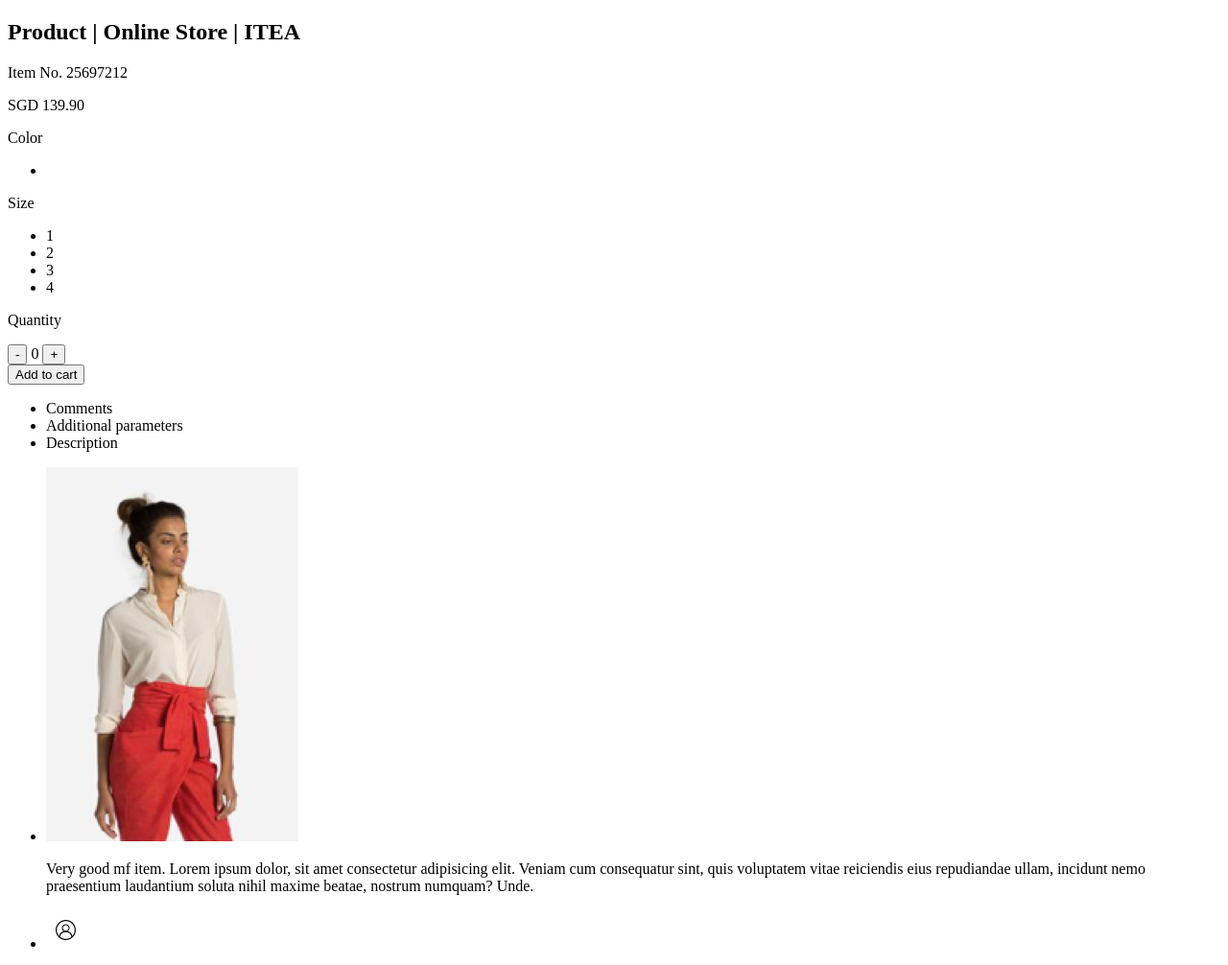
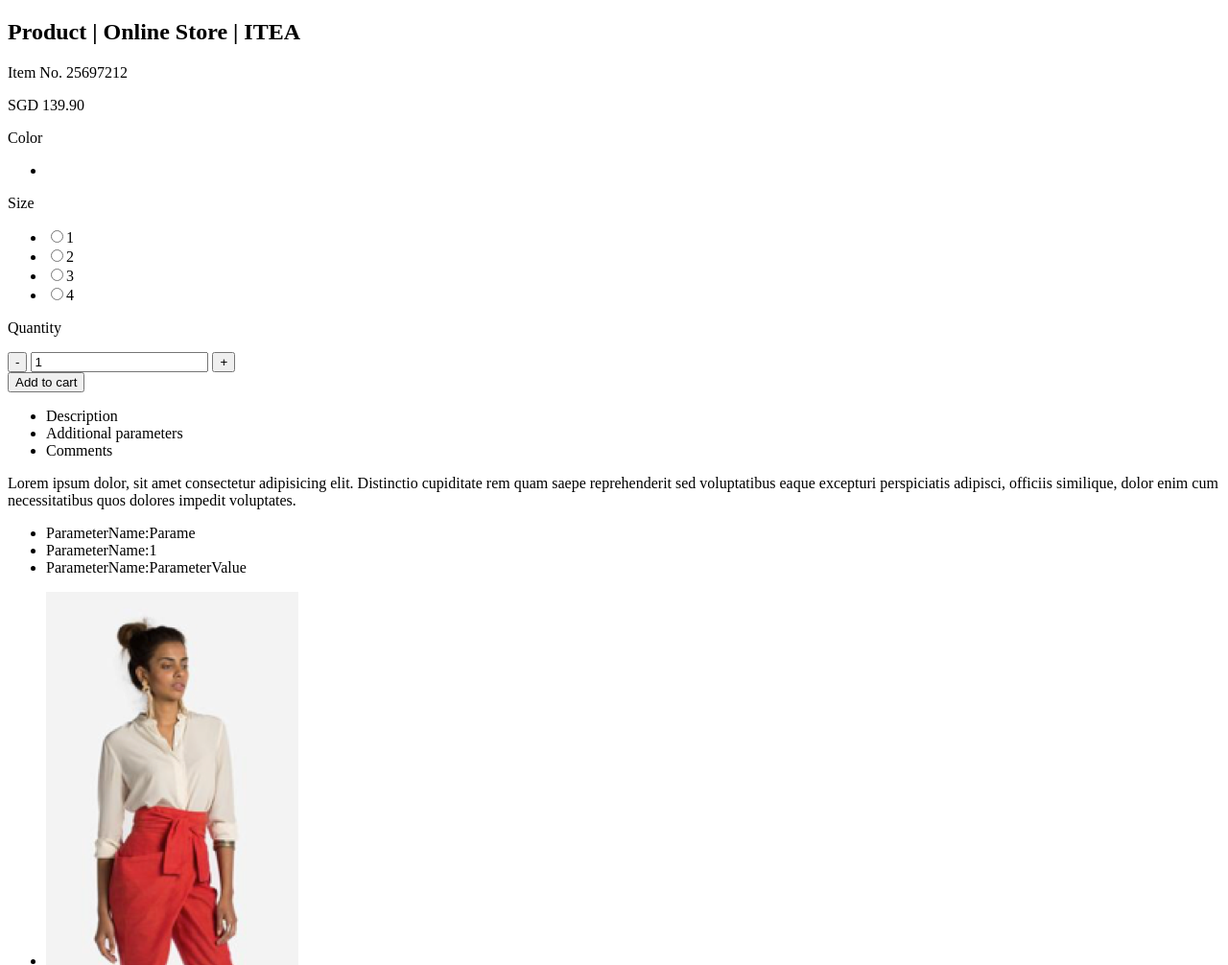
Before and after one commit to StudentsProjectsITEA/itea-online-store, a Yii app: template frontend/views/site/product.php in a window 1280 px wide. Shown: the top 1006 px of the page at 96% size. Run offline with PHP 8.4 and a stand-in for Yii, Linux system fonts and the light colour scheme; the template is opened without the code that fills it, so the values that code supplies are empty; some libraries are stand-ins or nearby versions.

Commit message:
Changed views

```diff
--- a/frontend/views/site/product.php
+++ b/frontend/views/site/product.php
@@ -41,7 +41,6 @@ $this->params['breadcrumbs'][] = $this->title;
             </div>
         </div>
     </div>
-
     <form action="#" class="product-main-info">
         <h2 class="product-title"><?= Html::encode($this->title) ?></h2>
         <span class="product-meta">Item No. 25697212</span>
@@ -52,31 +51,47 @@ $this->params['breadcrumbs'][] = $this->title;
         </ul>
         <p class="product-filter">Size</p>
         <ul class="product-sizes">
-            <li class="size-item">1</li>
-            <li class="size-item active">2</li>
-            <li class="size-item">3</li>
-            <li class="size-item">4</li>
+            <li class="size-item"><input name="size" type="radio" value="1"><span>1</span></li>
+            <li class="size-item"><input name="size" type="radio" value="2"><span>2</span></li>
+            <li class="size-item"><input name="size" type="radio" value="3"><span>3</span></li>
+            <li class="size-item"><input name="size" type="radio" value="3"><span>4</span></li>
         </ul>
         <p class="product-filter">Quantity</p>
         <div class="product-counter">
-            <button class="product-counter-btn">-</button>
-            <span class="product-counter-value">0</span>
-            <button class="product-counter-btn">+</button>
+            <button class="product-counter-btn" type="button">-</button>
+            <input type="number" class="product-counter-value" value="1"/>
+            <button class="product-counter-btn increase" type="button">+</button>
         </div>
-
         <button type="submit" class="btn-add-to-cart">Add to cart</button>
     </form>
+</section>
 
-</section>
 <section>
-
     <div class="product-tabs">
         <ul class="product-tabs-options">
+            <li data-target="description" class="active">Description</li>
+            <li data-target="parameters">Additional parameters</li>
             <li data-target="comments">Comments</li>
-            <li data-target="parameters">Additional parameters</li>
-            <li data-target="description" class="active">Description</li>
         </ul>
         <div class="product-tabs-content">
+            <div class="product-tabs-item active" data-target="description">
+                <p class="product-description">Lorem ipsum dolor, sit amet consectetur adipisicing elit. Distinctio
+                    cupiditate rem quam saepe reprehenderit sed voluptatibus eaque excepturi perspiciatis adipisci,
+                    officiis similique, dolor enim cum necessitatibus quos dolores impedit voluptates.</p>
+            </div>
+            <div class="product-tabs-item" data-target="parameters">
+                <ul class="parameters-list">
+                    <li>
+                        <span class="parameter-name">ParameterName</span>:<span>Parame</span>
+                    </li>
+                    <li>
+                        <span class="parameter-name">ParameterName</span>:<span>1</span>
+                    </li>
+                    <li>
+                        <span class="parameter-name">ParameterName</span>:<span>ParameterValue</span>
+                    </li>
+                </ul>
+            </div>
             <div class="product-tabs-item" data-target="comments">
                 <ul class="comments-list">
                     <li>
@@ -102,24 +117,6 @@ $this->params['breadcrumbs'][] = $this->title;
                     <button class="comments-add-new">Add new comment</button>
                 </form>
             </div>
-            <div class="product-tabs-item" data-target="parameters">
-                <ul class="parameters-list">
-                    <li>
-                        <span class="parameter-name">ParameterName</span>:<span>Parame</span>
-                    </li>
-                    <li>
-                        <span class="parameter-name">ParameterName</span>:<span>1</span>
-                    </li>
-                    <li>
-                        <span class="parameter-name">ParameterName</span>:<span>ParameterValue</span>
-                    </li>
-                </ul>
-            </div>
-            <div class="product-tabs-item active" data-target="description">
-                <p class="product-description">Lorem ipsum dolor, sit amet consectetur adipisicing elit. Distinctio
-                    cupiditate rem quam saepe reprehenderit sed voluptatibus eaque excepturi perspiciatis adipisci,
-                    officiis similique, dolor enim cum necessitatibus quos dolores impedit voluptates.</p>
-            </div>
         </div>
     </div>
 </section>
--- a/frontend/web/css/style.css
+++ b/frontend/web/css/style.css
@@ -736,7 +736,7 @@ body {
 .gallery-thumbs {
   height: 20%;
   box-sizing: border-box;
-  padding: 10px 0; }
+  padding: 10px 0 !important; }
 
 .gallery-thumbs .swiper-slide {
   height: 100%;
@@ -1232,7 +1232,7 @@ body {
   right: 0;
   background-color: rgba(0, 0, 0, 0.5);
   overflow: hidden;
-  z-index: 1; }
+  z-index: 2; }
 .modal-backdrop.hidden {
   display: none; }
 
@@ -2070,7 +2070,7 @@ body {
   background-color: #fff; }
 
 .breadcrumbs-section {
-  background-color: #cfcfcf;
+  background-color: #d8d8d8;
   box-shadow: 0 2px 2px 1px #ababab; }
 
 .subscribe-email,
```
